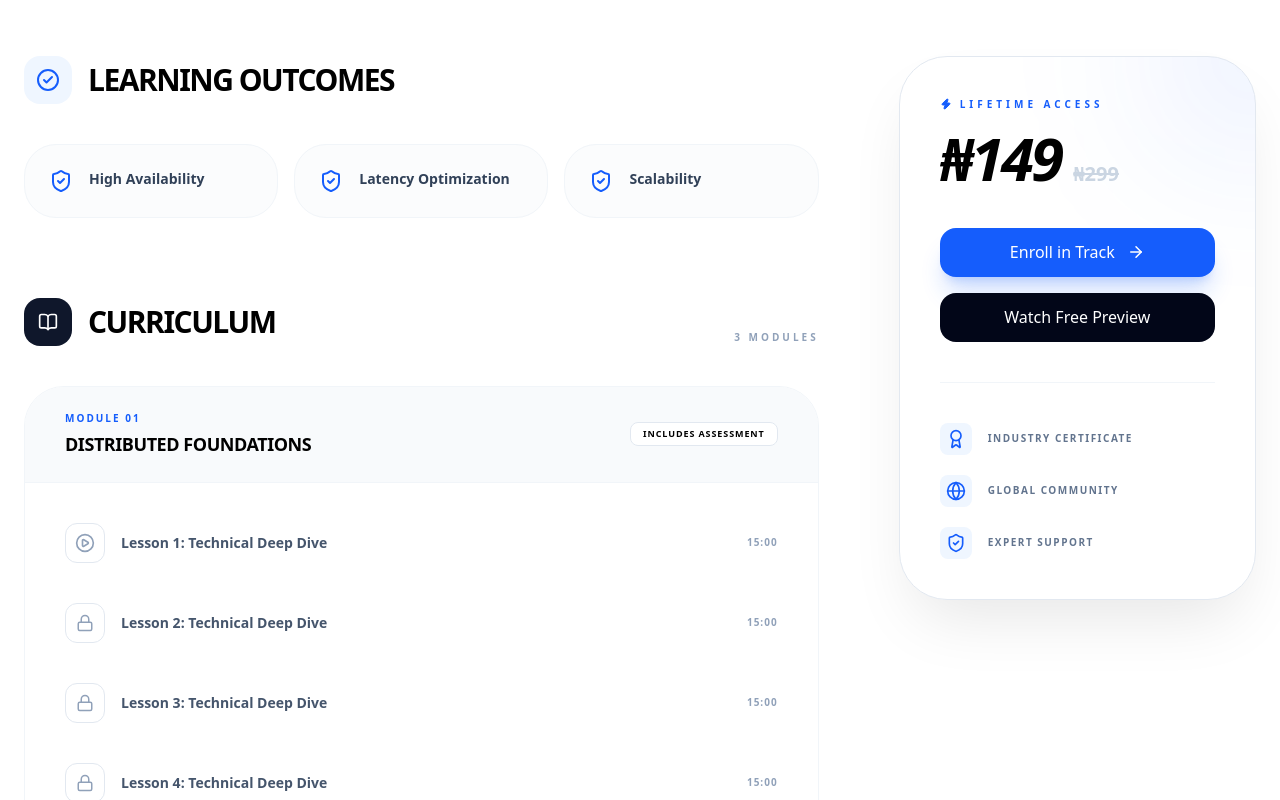
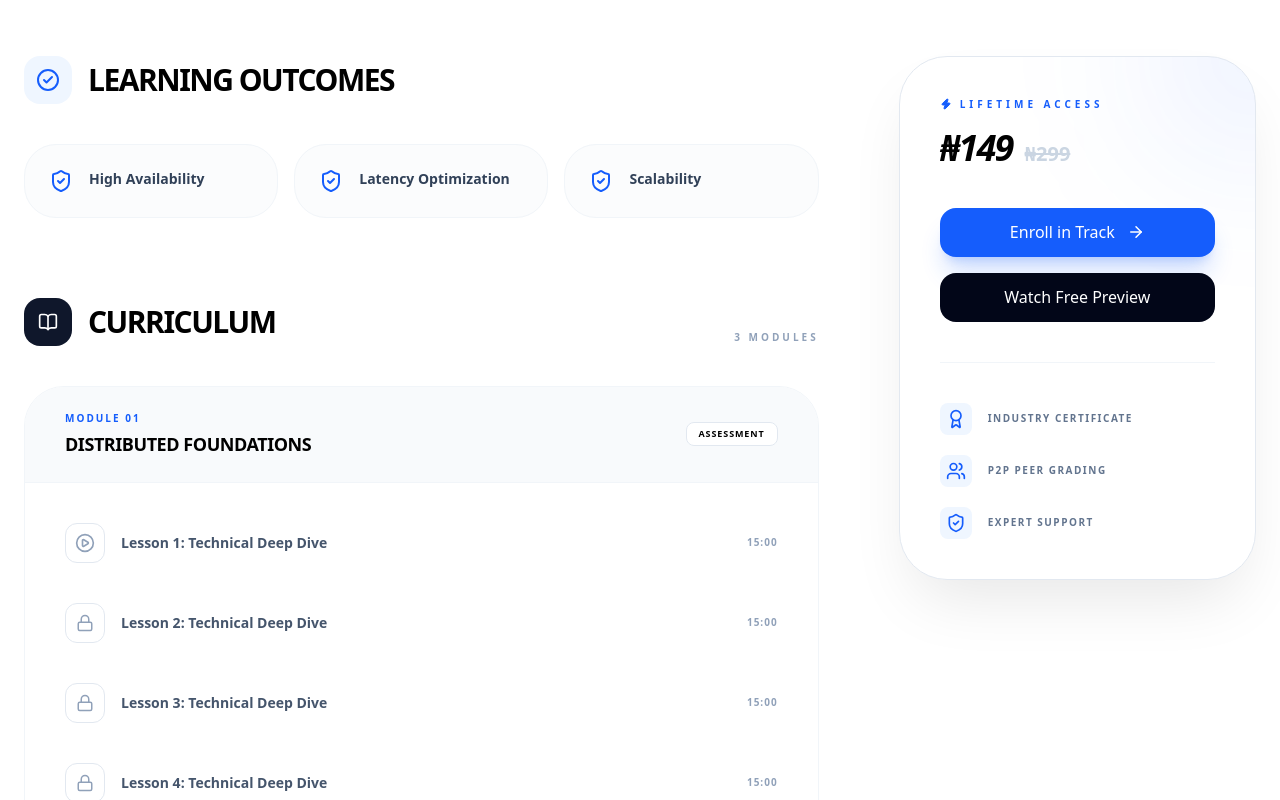
Before and after one commit to Ade-Adex/Zynith, a Next.js app: page /courses/1 in a window 1280 px wide. Shown: the part 640-1440 px from the top of the page. Built offline with nearby package versions, Linux system fonts and the light colour scheme.

Commit message:
feat: Add P2P assignment and peer review functionality to CourseCurriculum and CourseEnrollCard components

```diff
--- a/app/components/CourseCurriculum.tsx
+++ b/app/components/CourseCurriculum.tsx
@@ -1,5 +1,5 @@
 import React from 'react'
-import { Lock, PlayCircle, CheckCircle } from 'lucide-react'
+import { Lock, PlayCircle, Users, FileText } from 'lucide-react'
 import { Module } from '@/app/types'
 
 export function CourseCurriculum({ modules }: { modules: Module[] }) {
@@ -19,14 +19,21 @@ export function CourseCurriculum({ modules }: { modules: Module[] }) {
                 {mod.title}
               </h3>
             </div>
-            {mod.hasTest && (
-              <span className="px-3 py-1 rounded-lg bg-white border border-slate-200 text-[9px] font-black uppercase tracking-widest">
-                Includes Assessment
-              </span>
-            )}
+            <div className="flex gap-2">
+              {mod.hasAssignment && (
+                <span className="px-3 py-1 rounded-lg bg-blue-600 text-white text-[9px] font-black uppercase tracking-widest flex items-center gap-2">
+                  <Users size={10} /> P2P Grading
+                </span>
+              )}
+              {mod.hasTest && (
+                <span className="px-3 py-1 rounded-lg bg-white border border-slate-200 text-[9px] font-black uppercase tracking-widest">
+                  Assessment
+                </span>
+              )}
+            </div>
           </div>
+
           <div className="p-6 space-y-2">
-            {/* Generating mock lessons based on the data count */}
             {[...Array(mod.lessons || 1)].map((_, idx) => (
               <div
                 key={idx}
@@ -44,11 +51,32 @@ export function CourseCurriculum({ modules }: { modules: Module[] }) {
                     Lesson {idx + 1}: Technical Deep Dive
                   </span>
                 </div>
-                <span className="text-[10px] font-black text-slate-400 uppercase tracking-widest group-hover/item:text-slate-900">
+                <span className="text-[10px] font-black text-slate-400 uppercase tracking-widest">
                   15:00
                 </span>
               </div>
             ))}
+
+            {/* NEW: Assignment Row */}
+            {mod.hasAssignment && (
+              <div className="mt-4 p-4 rounded-2xl bg-blue-50/50 border border-dashed border-blue-200 flex items-center justify-between group/p2p cursor-pointer hover:bg-blue-50 transition-all">
+                <div className="flex items-center gap-4">
+                  <div className="w-10 h-10 rounded-xl bg-blue-600 text-white flex items-center justify-center">
+                    <FileText size={18} />
+                  </div>
+                  <div>
+                    <span className="block text-sm font-black uppercase tracking-tight text-blue-900">
+                      Module Project & Peer Review
+                    </span>
+                    <span className="text-[10px] font-bold text-blue-600/70 uppercase">
+                      Requires {mod.peerReviewsRequired || 3} Reviews to unlock
+                      next module
+                    </span>
+                  </div>
+                </div>
+                <Users size={18} className="text-blue-400" />
+              </div>
+            )}
           </div>
         </div>
       ))}
--- a/app/components/CourseEnrollCard.tsx
+++ b/app/components/CourseEnrollCard.tsx
@@ -1,5 +1,5 @@
 import React from 'react'
-import { ShieldCheck, ArrowRight, Award, Globe, Zap } from 'lucide-react'
+import { ShieldCheck, ArrowRight, Award, Globe, Zap, Users } from 'lucide-react'
 
 export function CourseEnrollCard({
   price,
@@ -12,7 +12,6 @@ export function CourseEnrollCard({
 
   return (
     <div className="bg-white border border-slate-200 p-10 rounded-[3rem] shadow-[0_32px_64px_-16px_rgba(0,0,0,0.1)] relative overflow-hidden">
-      {/* Accent Light */}
       <div className="absolute -top-24 -right-24 w-48 h-48 bg-blue-600/10 blur-[80px] rounded-full" />
 
       <div className="mb-10 relative z-10">
@@ -20,7 +19,7 @@ export function CourseEnrollCard({
           <Zap size={12} fill="currentColor" /> Lifetime Access
         </p>
         <div className="flex items-baseline gap-3">
-          <span className="text-6xl font-black tracking-tighter italic">
+          <span className="text-2xl md:text-4xl font-black tracking-tighter italic">
             {isFree ? 'FREE' : `₦${price}`}
           </span>
           {!isFree && (
@@ -48,9 +47,9 @@ export function CourseEnrollCard({
             text: 'Industry Certificate',
           },
           {
-            icon: <Globe className="text-blue-600" size={20} />,
-            text: 'Global Community',
-          },
+            icon: <Users className="text-blue-600" size={20} />,
+            text: 'P2P Peer Grading',
+          }, // Added P2P here
           {
             icon: <ShieldCheck className="text-blue-600" size={20} />,
             text: 'Expert Support',
--- a/app/components/layout/Navbar/Navbar.tsx
+++ b/app/components/layout/Navbar/Navbar.tsx
@@ -11,6 +11,7 @@ import {
   ShoppingCart,
   User,
 } from 'lucide-react'
+import Link from 'next/link'
 import { useState } from 'react'
 
 export const Navbar = () => {
@@ -26,11 +27,11 @@ export const Navbar = () => {
     <nav className="fixed top-0 w-full z-50 bg-white/80 backdrop-blur-md border-b border-slate-100 px-3 md:px-5">
       <div className="max-w-7xl mx-auto px-6 h-16 flex items-center justify-between relative">
         {/* Left: Logo */}
-        <div className="flex items-center z-10">
-          <span className="text-lg font-black tracking-tighter uppercase italic">
+        <Link href="/" className="flex items-center z-10">
+          <span className="text-lg font-black tracking-tighter uppercase italic cursor-pointer">
             Zynith<span className="text-blue-600">.</span>
           </span>
-        </div>
+        </Link>
 
         {/* Center: Nav Links */}
         <div className="hidden md:flex absolute left-1/2 -translate-x-1/2 items-center gap-8 text-[11px] font-bold uppercase tracking-widest text-slate-500">
--- a/app/data/index.ts
+++ b/app/data/index.ts
@@ -120,7 +120,15 @@ export const COURSES: Course[] = [
     image:
       'https://images.unsplash.com/photo-1550751827-4bd374c3f58b?q=80&w=800',
     modules: [
-      { title: 'Memory Safety', lessons: 12, hasTest: true },
+      {
+        title: 'Memory Safety',
+        lessons: 12,
+        hasTest: true,
+        hasAssignment: true,
+        peerReviewsRequired: 3,
+        assignmentPrompt:
+          "Build a memory-safe doubly linked list using 'Box' and 'Option'.",
+      },
       { title: 'Concurrency in Rust', lessons: 8, hasTest: true },
       { title: 'Final Exam', lessons: 0, hasTest: true, isFinal: true },
     ],
--- a/app/types/index.ts
+++ b/app/types/index.ts
@@ -9,8 +9,25 @@ export type CourseTag = 'Trending' | 'Bestseller' | 'New'
 export interface Module {
   title: string
   lessons: number
-  hasTest: boolean // For per-module test results
-  isFinal?: boolean // For course-wide final exam
+  hasTest: boolean
+  isFinal?: boolean
+  // NEW: P2P Fields
+  hasAssignment?: boolean
+  assignmentPrompt?: string
+  peerReviewsRequired?: number // Usually 3
+}
+
+export interface PeerReview {
+  id: string
+  submissionId: string
+  reviewerId: string
+  scores: {
+    technical: number // 1-5
+    clarity: number // 1-5
+    execution: number // 1-5
+  }
+  feedback: string
+  status: 'pending' | 'completed' | 'flagged'
 }
 
 export interface Course {
```
